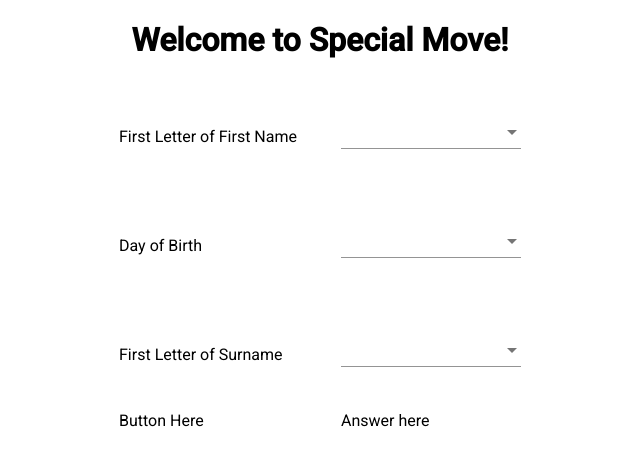
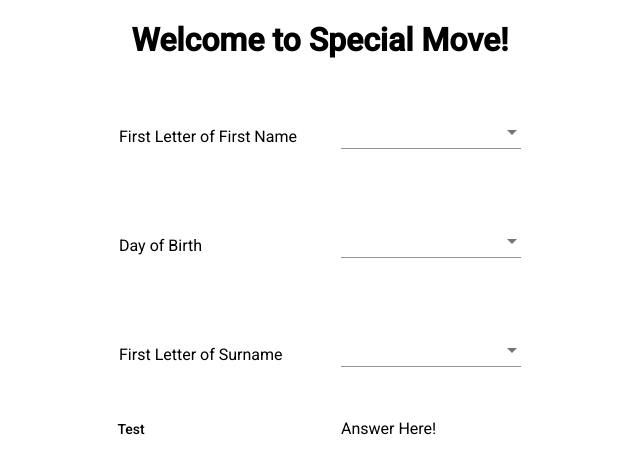
Before and after one commit to boogermanus/SpecialMoves, an Angular app: page / in a window 1280 px wide. Shown: the top 474 px of the page, without its empty margins (320-960 px from the left). Built offline with nearby package versions, Linux system fonts and the light colour scheme.

Commit message:
basic binding for first name

```diff
--- a/src/app/app.component.html
+++ b/src/app/app.component.html
@@ -11,7 +11,7 @@
     </td>
     <td>
       <mat-form-field id="selectFirstLetter" [ngClass]="'formControl'">
-        <mat-select>
+        <mat-select [(ngModel)]="selectedFirstLetter">
           <mat-option *ngFor="let record of firstLetter" [value]="record.letter">{{record.letter.toUpperCase()}}</mat-option>
         </mat-select>
       </mat-form-field>
@@ -42,7 +42,7 @@
     </td>
   </tr>
   <tr>
-    <td><mat-label [ngClass]="'formControl'">Button Here</mat-label></td>
-    <td><mat-label [ngClass]="'formControl'">Answer here</mat-label></td>
+    <td><button mat-button>Test</button></td>
+    <td><mat-label [ngClass]="'formControl'">Answer Here!</mat-label></td>
   </tr>
 </table>
--- a/src/app/app.component.ts
+++ b/src/app/app.component.ts
@@ -10,6 +10,7 @@ import { NumberMove } from './interfaces/NumberMove';
 })
 export class AppComponent {
   public title = 'Special Move';
+  public selectedFirstLetter: string;
   private service: SpecialMoveService;
 
   public get firstLetter(): LetterMove[] {
@@ -28,7 +29,7 @@ export class AppComponent {
     this.service = service;
   }
 
-  public getFirstMove(letter: string): string {
+  public GetFirstMove(letter: string): string {
     return this.service.GetFirstMove(letter);
   }
 }
--- a/src/app/app.module.ts
+++ b/src/app/app.module.ts
@@ -2,6 +2,8 @@ import { BrowserModule } from '@angular/platform-browser';
 import { NgModule } from '@angular/core';
 import { MatSelectModule } from '@angular/material/select';
 import { MatFormFieldModule } from '@angular/material/form-field';
+import { MatButtonModule } from '@angular/material/button';
+import {FormsModule} from '@angular/forms';
 import { AppComponent } from './app.component';
 import { BrowserAnimationsModule } from '@angular/platform-browser/animations';
 
@@ -13,7 +15,9 @@ import { BrowserAnimationsModule } from '@angular/platform-browser/animations';
     BrowserModule,
     BrowserAnimationsModule,
     MatSelectModule,
-    MatFormFieldModule
+    MatFormFieldModule,
+    MatButtonModule,
+    FormsModule
   ],
   providers: [],
   bootstrap: [AppComponent]
```
